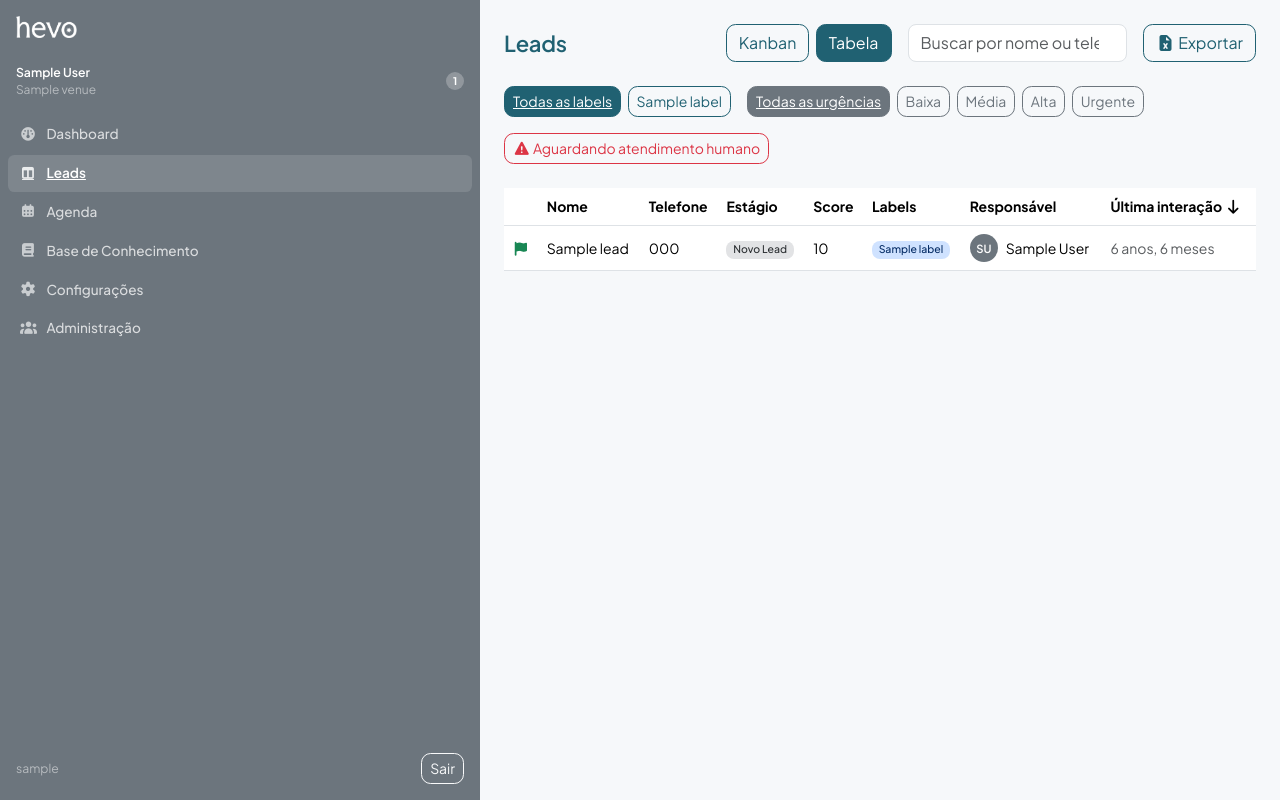
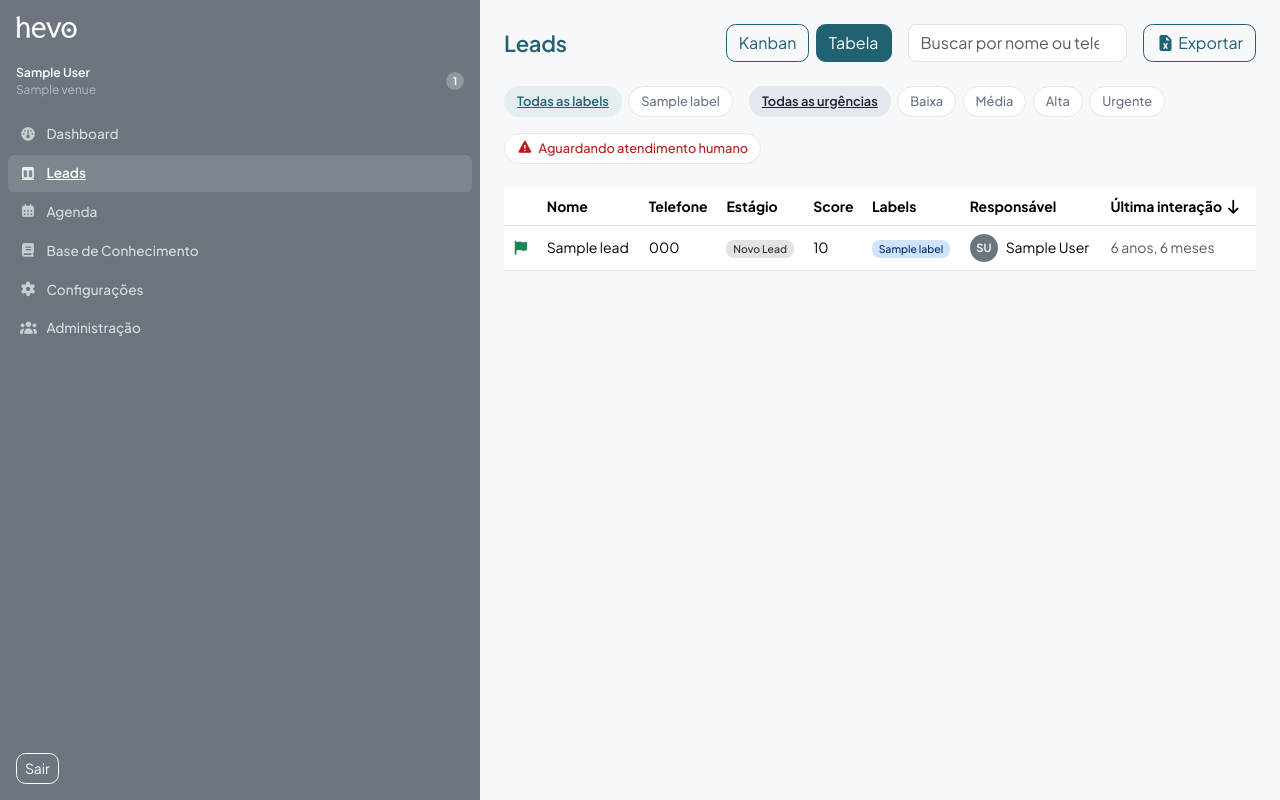
Before and after one commit to rsard/hevo, a Django app: page /leads/tabela/ in a window 1280 px wide. Run offline with Django 5.2, Linux system fonts and the light colour scheme; a user stored in the database is signed in; tables that the repository leaves empty hold one stand-in row (values such as "Sample post"); parts of the project's set-up code (start-up, migrations or seed data) failed here and were passed over.

Commit message:
UI: real bugs from softer badges + more minimal filters/nav
Real bugs (not just style preference):
- Label remove (x) button used btn-close-white — invisible on the new
  light/subtle badge backgrounds. Switched to the dark btn-close variant.
- "+ Label" used <details>/<summary> as a fake dropdown, with d-flex
  slapped directly on .dropdown-menu — that overrides Bootstrap's
  display:none with !important, so the menu was permanently open.
  Rewrote as a real Bootstrap dropdown.
- label_list.html's Editar/Excluir were bare <a> tags with no classes at
  all (every other CRUD list already used btn btn-sm btn-outline-secondary)

Design requests:
- Urgency <select> text no longer colored by urgency
- Knowledge base / account settings nav-tabs -> .tabs-minimal (underline,
  not Bootstrap's boxed look)
- Login tagline updated; form-label styled to match the rest of the app
- Removed the duplicate username next to "Sair" (now shown in the
  sidebar summary block added earlier)
- Kanban/Tabela toggle was wrapping onto two lines under the search box —
  .btn-row now has flex-shrink:0
- Leads page label/urgency/escalation filters -> new .filter-chip
  component (pill, no border, soft tint when active) instead of
  outlined buttons — one step more minimal than .btn-row
- Agenda prev/next -> plain arrow icons, no button background

Also fixed the sidebar height bug from the previous commit properly:
outer wrapper needed height:100vh (not min-height) for main's
overflow-auto to actually engage and for the sidebar to stay pinned to
the viewport instead of stretching with tall page content.

Co-Authored-By: Claude Sonnet 5 <noreply@anthropic.com>

```diff
--- a/static/css/base.css
+++ b/static/css/base.css
@@ -81,7 +81,75 @@ select:focus-visible {
 .btn-row {
     display: flex;
     flex-wrap: wrap;
+    flex-shrink: 0;
     gap: 0.4rem;
+}
+
+/* Filter chips (label/urgency/escalation filters on the leads page): pill,
+   no border by default, soft tinted background when active — one step more
+   minimal than .btn-row's outlined buttons. */
+
+.filter-chips {
+    display: flex;
+    flex-wrap: wrap;
+    gap: 0.4rem;
+}
+
+.filter-chip {
+    display: inline-flex;
+    align-items: center;
+    gap: 0.35rem;
+    padding: 0.3rem 0.75rem;
+    border-radius: 999px;
+    font-size: 0.8rem;
+    font-weight: 500;
+    color: var(--color-text-secondary);
+    background: var(--color-surface);
+    border: 1px solid var(--color-border);
+}
+
+.filter-chip:hover {
+    color: var(--color-text);
+    border-color: var(--color-text-tertiary);
+}
+
+.filter-chip.active {
+    color: var(--brand-color);
+    background: var(--brand-color-soft);
+    border-color: transparent;
+    font-weight: 600;
+}
+
+.filter-chip-neutral.active {
+    color: var(--color-text);
+    background: var(--color-border);
+    border-color: transparent;
+}
+
+.filter-chip-danger {
+    color: var(--danger-color);
+    border-color: var(--color-border);
+}
+
+.filter-chip-danger.active {
+    background: var(--bs-danger-bg-subtle);
+    border-color: transparent;
+}
+
+/* Agenda week nav: plain arrows, no button chrome */
+
+.agenda-nav-btn {
+    display: inline-flex;
+    align-items: center;
+    justify-content: center;
+    width: 2rem;
+    height: 2rem;
+    border-radius: var(--radius-sm);
+    color: var(--brand-color);
+}
+
+.agenda-nav-btn:hover {
+    background: var(--brand-color-soft);
 }
 
 /* Cards: no border, page background alone gives enough separation */
--- a/templates/base.html
+++ b/templates/base.html
@@ -125,8 +125,7 @@
                 </a>
                 {% endif %}
             </nav>
-            <div class="mt-auto d-flex align-items-center justify-content-between p-3 border-top border-secondary">
-                <span class="small text-white-50">{{ user.get_username }}</span>
+            <div class="mt-auto p-3 border-top border-secondary">
                 <form method="post" action="{% url 'logout' %}">
                     {% csrf_token %}
                     <button type="submit" class="btn btn-sm btn-outline-light">Sair</button>
--- a/templates/crm/_lead_urgency_field.html
+++ b/templates/crm/_lead_urgency_field.html
@@ -1,7 +1,7 @@
 {% load crm_extras %}
 <div id="lead-urgency-field">
     <select
-        class="form-select form-select-sm text-{{ lead.urgency|urgency_color }}"
+        class="form-select form-select-sm"
         name="urgency"
         hx-post="{% url 'crm:lead-urgency-update' lead.pk %}"
         hx-trigger="change"
--- a/templates/crm/lead_table.html
+++ b/templates/crm/lead_table.html
@@ -34,39 +34,39 @@
 
     <div class="d-flex flex-wrap align-items-center gap-3 mb-4">
         {% if all_labels %}
-        <div class="btn-row" role="group">
+        <div class="filter-chips" role="group">
             <a
-                class="btn btn-outline-hevo btn-sm {% if not active_label %}active{% endif %}"
+                class="filter-chip {% if not active_label %}active{% endif %}"
                 href="{% url 'crm:lead-table' %}{% querystring label=None %}">Todas as labels</a>
             {% for label in all_labels %}
             <a
-                class="btn btn-outline-hevo btn-sm
+                class="filter-chip
                     {% if active_label == label.id|stringformat:'s' %}active{% endif %}"
                 href="{% url 'crm:lead-table' %}{% querystring label=label.id %}">{{ label.name }}</a>
             {% endfor %}
         </div>
         {% endif %}
 
-        <div class="btn-row" role="group">
+        <div class="filter-chips" role="group">
             <a
-                class="btn btn-outline-secondary btn-sm {% if not active_urgency %}active{% endif %}"
+                class="filter-chip filter-chip-neutral {% if not active_urgency %}active{% endif %}"
                 href="{% url 'crm:lead-table' %}{% querystring urgency=None %}">Todas as urgências</a>
             {% for value, label in urgencies %}
             <a
-                class="btn btn-outline-secondary btn-sm {% if active_urgency == value %}active{% endif %}"
+                class="filter-chip filter-chip-neutral {% if active_urgency == value %}active{% endif %}"
                 href="{% url 'crm:lead-table' %}{% querystring urgency=value %}">{{ label }}</a>
             {% endfor %}
         </div>
 
         {% if escalated %}
         <a
-            class="btn btn-danger btn-sm"
+            class="filter-chip filter-chip-danger active"
             href="{% url 'crm:lead-table' %}{% querystring escalated=None %}">
             <i class="fa-solid fa-triangle-exclamation"></i> Aguardando atendimento humano
         </a>
         {% else %}
         <a
-            class="btn btn-outline-danger btn-sm"
+            class="filter-chip filter-chip-danger"
             href="{% url 'crm:lead-table' %}{% querystring escalated='1' %}">
             <i class="fa-solid fa-triangle-exclamation"></i> Aguardando atendimento humano
         </a>
```
Also changed, not shown: templates/crm/_kanban_container.html (+8 -8 lines), templates/crm/_label_picker.html (+13 -7 lines), templates/crm/agenda.html (+8 -4 lines), templates/crm/label_list.html (+5 -3 lines).
